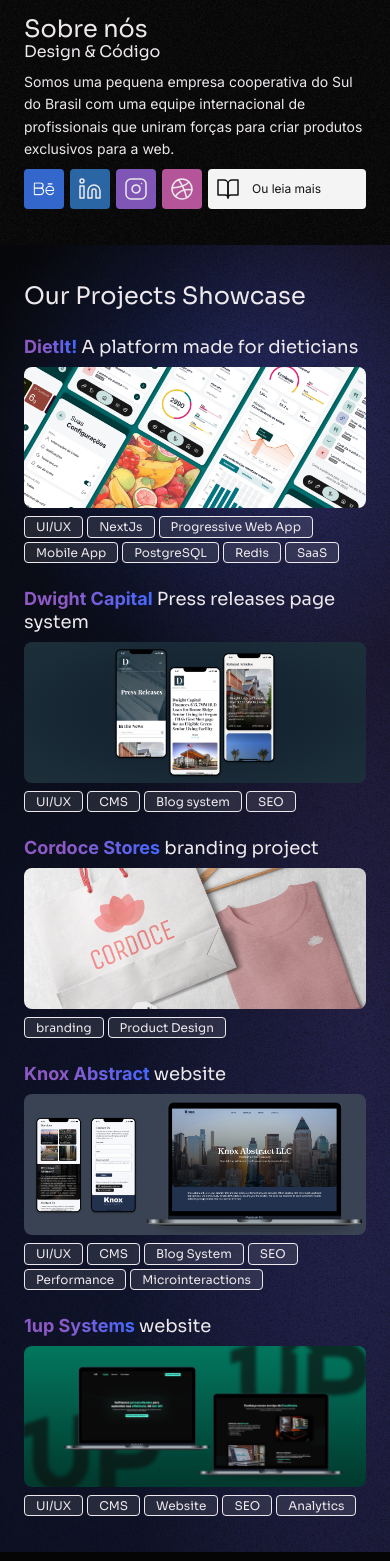
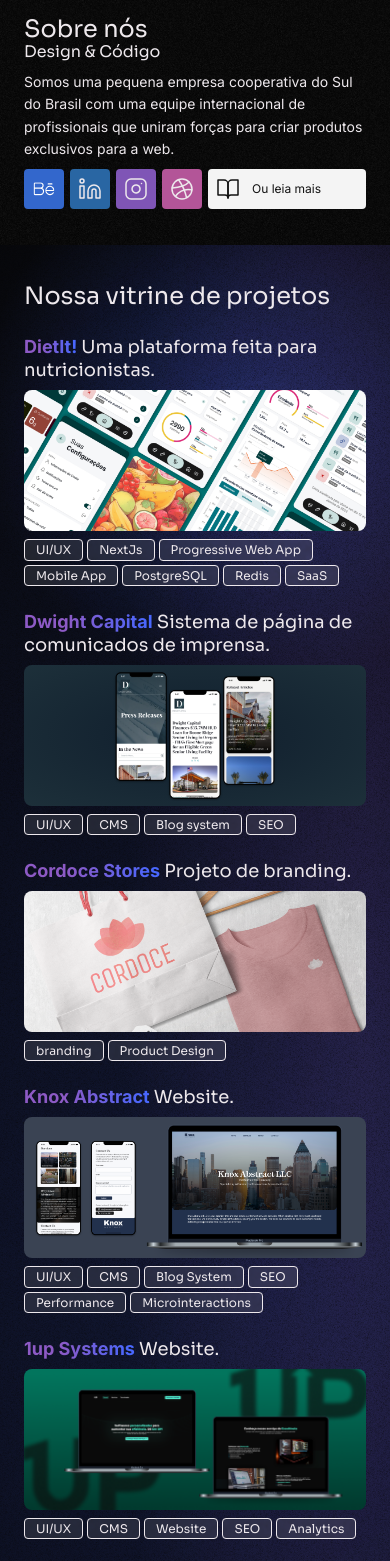
Before and after one commit to Migacz-Brothers/migacz-brothers, a Next.js app: page /pt in a window 390 px wide. Shown: the part 1162-2723 px from the top of the page. Built offline with nearby package versions, Linux system fonts and the light colour scheme.

Commit message:
add showcase to portuguese and reutilizable

```diff
--- a/app/page.tsx
+++ b/app/page.tsx
@@ -38,7 +38,37 @@ export default function Home() {
           paragraph='We are a small cooperative company from South Brazil with an international team of professionals who have joined forces to create unique products for the web.'
           text='Or read more'
         />
-        <Portfolio />
+        <Portfolio
+          title='Our Projects Showcase'
+          title_1={
+            <>
+              <strong className='gradient-bold'>DietIt!</strong> A platform made
+              for dieticians
+            </>
+          }
+          title_2={
+            <>
+              <strong className='gradient-bold'>Dwight Capital</strong> Press
+              releases page system
+            </>
+          }
+          title_3={
+            <>
+              <strong className='gradient-bold'>Cordoce Stores</strong> branding
+              project
+            </>
+          }
+          title_4={
+            <>
+              <strong className='gradient-bold'>Knox Abstract</strong> website
+            </>
+          }
+          title_5={
+            <>
+              <strong className='gradient-bold'>1up Systems</strong> website
+            </>
+          }
+        />
         <ContactUs
           title='Wanna Talk? Send us a message!'
           paragraph='Our team is excited to connect with you. Reach out to discuss your software needs today!'
--- a/app/pt/page.tsx
+++ b/app/pt/page.tsx
@@ -34,14 +34,42 @@ export default function Home() {
           textButton='Contacte-nos em'
         />
         <AboutUs
-          title={'Sobre nós'}
-          subTitle={'Design & Código'}
-          paragraph={
-            'Somos uma pequena empresa cooperativa do Sul do Brasil com uma equipe internacional de profissionais que uniram forças para criar produtos exclusivos para a web.'
+          title='Sobre nós'
+          subTitle='Design & Código'
+          paragraph='Somos uma pequena empresa cooperativa do Sul do Brasil com uma equipe internacional de profissionais que uniram forças para criar produtos exclusivos para a web.'
+          text='Ou leia mais'
+        />
+        <Portfolio
+          title='Nossa vitrine de projetos'
+          title_1={
+            <>
+              <strong className='gradient-bold'>DietIt!</strong> Uma plataforma
+              feita para nutricionistas.
+            </>
           }
-          text={'Ou leia mais'}
+          title_2={
+            <>
+              <strong className='gradient-bold'>Dwight Capital</strong> Sistema
+              de página de comunicados de imprensa.
+            </>
+          }
+          title_3={
+            <>
+              <strong className='gradient-bold'>Cordoce Stores</strong> Projeto
+              de branding.
+            </>
+          }
+          title_4={
+            <>
+              <strong className='gradient-bold'>Knox Abstract</strong> Website.
+            </>
+          }
+          title_5={
+            <>
+              <strong className='gradient-bold'>1up Systems</strong> Website.
+            </>
+          }
         />
-        <Portfolio />
         <ContactUs
           title='Quer conversar? Nos envie uma mensagem!'
           paragraph='Nossa equipe está empolgada para se conectar com você. Entre em contato para discutir suas necessidades de software hoje!'
--- a/components/Portfolio/Project.tsx
+++ b/components/Portfolio/Project.tsx
@@ -1,11 +1,11 @@
 'use client';
 
-import { motion } from 'framer-motion';
 import Link from 'next/link';
 import cn from 'clsx';
+import { motion } from 'framer-motion';
 
+import { h3 } from '@/components/design-system';
 import { Tags } from '@/components/Tags';
-import { h3 } from '@/components/design-system';
 
 interface ProjectProps {
   expand?: boolean;
@@ -26,7 +26,7 @@ const Project = ({
 }: ProjectProps) => {
   return (
     <motion.li
-      className={expand ? 'md:col-span-2 col-span-1' : ''}
+      className={expand ? 'col-span-1 md:col-span-2' : ''}
       initial={{
         opacity: 0,
       }}
@@ -36,7 +36,7 @@ const Project = ({
     >
       <Link
         href={href}
-        className='flex flex-col md:gap-4 gap-2 group max-h-full'
+        className='group flex max-h-full flex-col gap-2 md:gap-4'
       >
         <h3 className={cn(h3, 'group-hover:underline')}>{name}</h3>
 
--- a/components/Portfolio/index.tsx
+++ b/components/Portfolio/index.tsx
@@ -1,33 +1,44 @@
 import Image from 'next/image';
-import { h2, section } from '@/components/design-system';
-import cn from 'clsx';
-
+import Cordoce from '@/public/portfolio/cordoce.png';
 import DietIt from '@/public/portfolio/dietit.png';
-import Cordoce from '@/public/portfolio/cordoce.png';
 import Dwight from '@/public/portfolio/dwight.png';
 import Knox from '@/public/portfolio/knoxabstract.png';
 import Oneup from '@/public/portfolio/umupsistemas.png';
+import cn from 'clsx';
+
+import { h2, section } from '@/components/design-system';
 import Project from '@/components/Portfolio/Project';
 
-export default function Portfolio() {
+interface PortfolioProps {
+  title: string;
+  title_1: JSX.Element;
+  title_2: JSX.Element;
+  title_3: JSX.Element;
+  title_4: JSX.Element;
+  title_5: JSX.Element;
+}
+
+export default function Portfolio({
+  title,
+  title_1,
+  title_2,
+  title_3,
+  title_4,
+  title_5,
+}: PortfolioProps) {
   return (
-    <div className='blue-noise-background md:pt-16 pt-9 md:pb-16 pb-9'>
+    <div className='blue-noise-background pb-9 pt-9 md:pb-16 md:pt-16'>
       <span
-        className='opacity-0 h-0 w-0 relative bottom-[136px]'
+        className='relative bottom-[136px] h-0 w-0 opacity-0'
         id='portfolio'
       />
       <section className={cn(section)}>
-        <h2 className={cn(h2, 'md:mb-16 mb-6')}>Our Projects Showcase</h2>
-        <ul className='grid md:grid-cols-2 grid-cols-1 md:gap-16 gap-6'>
+        <h2 className={cn(h2, 'mb-6 md:mb-16')}>{title}</h2>
+        <ul className='grid grid-cols-1 gap-6 md:grid-cols-2 md:gap-16'>
           <Project
             key={1}
             expand
-            name={
-              <>
-                <strong className='gradient-bold'>DietIt!</strong> A platform
-                made for dieticians
-              </>
-            }
+            name={title_1}
             tagList={[
               'UI/UX',
               'NextJs',
@@ -44,19 +55,14 @@ export default function Portfolio() {
               alt='Multiple interfaces from diet it aligned'
               quality={100}
               className={cn(
-                'md:rounded-2xl rounded-lg group-hover:brightness-90 duration-300 object-cover w-full',
-                'aspect-[17/7]'
+                'w-full rounded-lg object-cover duration-300 group-hover:brightness-90 md:rounded-2xl',
+                'aspect-[17/7]',
               )}
             />
           </Project>
           <Project
             key={2}
-            name={
-              <>
-                <strong className='gradient-bold'>Dwight Capital</strong> Press
-                releases page system
-              </>
-            }
+            name={title_2}
             tagList={['UI/UX', 'CMS', 'Blog system', 'SEO']}
             href='/dwight-capital'
           >
@@ -65,20 +71,15 @@ export default function Portfolio() {
               alt='Multiple interfaces from diet it aligned'
               quality={100}
               className={cn(
-                'md:rounded-2xl rounded-lg group-hover:brightness-90 duration-300 object-contain w-full',
-                'max-h-[400px] md:aspect-[1.2/1] aspect-[17/7]',
-                'dwight-capital-bg'
+                'w-full rounded-lg object-contain duration-300 group-hover:brightness-90 md:rounded-2xl',
+                'aspect-[17/7] max-h-[400px] md:aspect-[1.2/1]',
+                'dwight-capital-bg',
               )}
             />
           </Project>
           <Project
             key={3}
-            name={
-              <>
-                <strong className='gradient-bold'>Cordoce Stores</strong>{' '}
-                branding project
-              </>
-            }
+            name={title_3}
             tagList={['branding', 'Product Design']}
             href='/cordoce'
           >
@@ -87,19 +88,15 @@ export default function Portfolio() {
               alt='Multiple interfaces from diet it aligned'
               quality={100}
               className={cn(
-                'md:rounded-2xl rounded-lg group-hover:brightness-90 duration-300 object-cover w-full',
-                'max-h-[400px] md:aspect-[1.2/1] aspect-[17/7]'
+                'w-full rounded-lg object-cover duration-300 group-hover:brightness-90 md:rounded-2xl',
+                'aspect-[17/7] max-h-[400px] md:aspect-[1.2/1]',
               )}
             />
           </Project>
           <Project
             key={4}
             expand
-            name={
-              <>
-                <strong className='gradient-bold'>Knox Abstract</strong> website
-              </>
-            }
+            name={title_4}
             tagList={[
               'UI/UX',
               'CMS',
@@ -115,19 +112,15 @@ export default function Portfolio() {
               alt='Multiple interfaces from diet it aligned'
               quality={100}
               className={cn(
-                'md:rounded-2xl rounded-lg group-hover:brightness-90 duration-300 object-cover w-full',
-                'aspect-[17/7]'
+                'w-full rounded-lg object-cover duration-300 group-hover:brightness-90 md:rounded-2xl',
+                'aspect-[17/7]',
               )}
             />
           </Project>
           <Project
             key={5}
             expand
-            name={
-              <>
-                <strong className='gradient-bold'>1up Systems</strong> website
-              </>
-            }
+            name={title_5}
             tagList={['UI/UX', 'CMS', 'Website', 'SEO', 'Analytics']}
             href='/1up'
           >
@@ -136,8 +129,8 @@ export default function Portfolio() {
               alt='Multiple interfaces from diet it aligned'
               quality={100}
               className={cn(
-                'md:rounded-2xl rounded-lg group-hover:brightness-90 duration-300 object-cover w-full',
-                'aspect-[17/7]'
+                'w-full rounded-lg object-cover duration-300 group-hover:brightness-90 md:rounded-2xl',
+                'aspect-[17/7]',
               )}
             />
           </Project>
```
